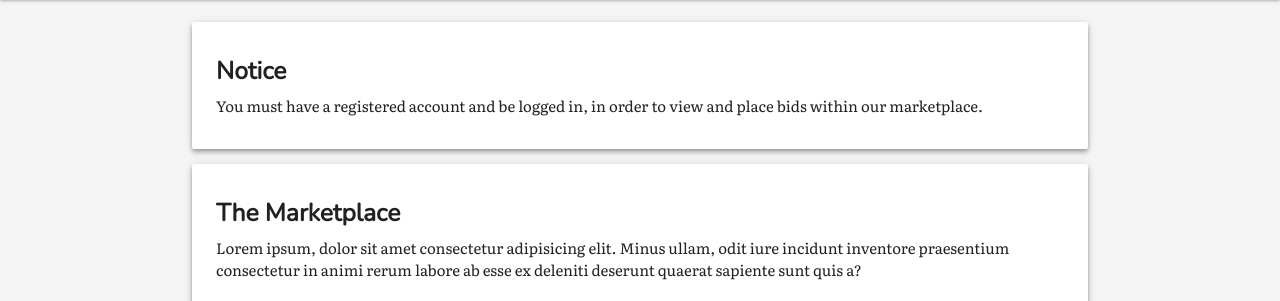
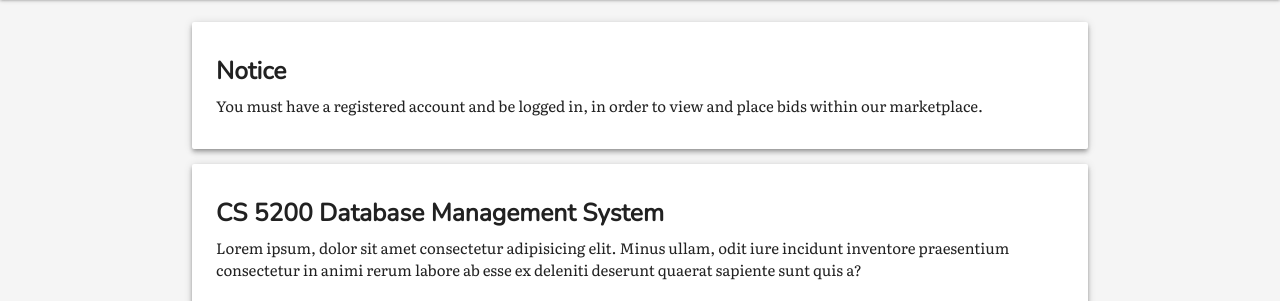
Before and after one commit to Ashay1301/BiddingSystem, a Django app: template templates/home.html in a window 1280 px wide. Shown: the part 65-366 px from the top of the page. Run offline with Django 3.2, Linux system fonts and the light colour scheme; the template is opened without the code that fills it, so the values that code supplies are empty; some libraries are stand-ins or nearby versions.

Commit message:
Changes in homepage test 1

```diff
--- a/templates/home.html
+++ b/templates/home.html
@@ -14,7 +14,7 @@
         <div class="card z-depth-2">
             <div class="card-content">
 
-                <h5>The Marketplace</h5>
+                <h5>CS 5200 Database Management System</h5>
 
                 <p class="custom-font-1">Lorem ipsum, dolor sit amet consectetur adipisicing elit. Minus ullam, odit iure incidunt inventore praesentium consectetur in animi rerum labore ab esse ex deleniti deserunt quaerat sapiente sunt quis a?</p>
                 <a href="{% url 'app:placements' %}" class="btn waves-effect waves-light pink" style="margin-top: 1rem;">
```
